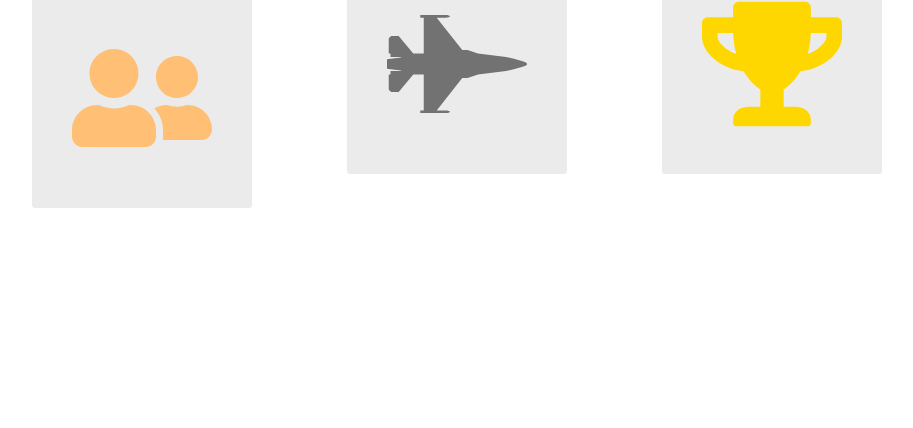
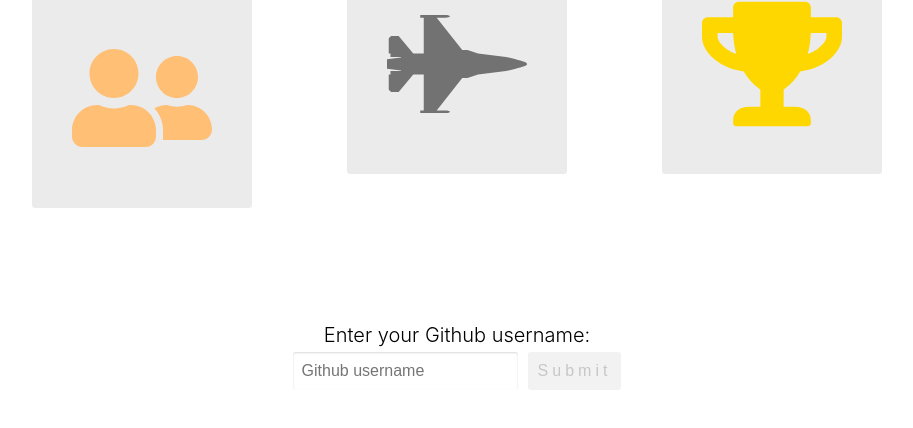
Before and after one commit to blabash/theWarContinues, a React app: page / in a window 1280 px wide. Shown: the part 312-740 px from the top of the page, without its empty margins (183-1096 px from the left). Built offline with nearby package versions, Linux system fonts and the light colour scheme.

Commit message:
Add PlayerInput component

```diff
--- a/app/components/Battle.js
+++ b/app/components/Battle.js
@@ -1,4 +1,5 @@
 import React, { Component } from 'react';
+import PropTypes from 'prop-types';
 import { FaUserFriends, FaFighterJet, FaTrophy } from 'react-icons/fa';
 
 function Instructions() {
@@ -27,11 +28,72 @@ function Instructions() {
   );
 }
 
+export class PlayerInput extends Component {
+  constructor(props) {
+    super(props);
+
+    this.state = {
+      username: '',
+    };
+
+    this.handleSubmit = this.handleSubmit.bind(this);
+    this.handleChange = this.handleChange.bind(this);
+  }
+
+  handleSubmit(e) {
+    e.preventDefault();
+
+    this.props.onSubmit(this.state.username);
+  }
+
+  handleChange(e) {
+    this.setState({
+      username: e.target.value,
+    });
+  }
+
+  render() {
+    return (
+      <form className='flex-center column player' onSubmit={this.handleSubmit}>
+        <label htmlFor='username' className='player-label'>
+          {this.props.label}
+        </label>
+        <div className='row player-inputs'>
+          <input
+            type='text'
+            id='username'
+            placeholder='Github username'
+            onChange={this.handleChange}
+            value={this.state.username}
+            autoComplete='off'
+          />
+          <button
+            className='btn dark-btn'
+            type='submit'
+            disabled={!this.state.username}
+          >
+            Submit
+          </button>
+        </div>
+      </form>
+    );
+  }
+}
+
+PlayerInput.propTypes = {
+  onSubmit: PropTypes.func.isRequired,
+  label: PropTypes.string.isRequired,
+};
+
 export default class Battle extends Component {
   render() {
     return (
       <React.Fragment>
         <Instructions />
+        <PlayerInput
+          label={'Enter your Github username:'}
+          onSubmit={(value) => console.log(value)}
+        />
       </React.Fragment>
     );
   }
--- a/app/index.css
+++ b/app/index.css
@@ -29,6 +29,71 @@ li {
   display: flex;
   justify-content: center;
   align-items: center;
+}
+
+.column {
+  display: flex;
+  flex-direction: column;
+}
+
+.row {
+  display: flex;
+  flex-direction: row;
+}
+
+.player {
+  flex: 1;
+  margin: 0 20px;
+  padding: 10px;
+}
+
+.player-label {
+  font-size: 20px;
+  margin: 5px 0;
+  font-weight: 300;
+}
+
+.player-inputs input {
+  padding: 9px;
+  font-size: 16px;
+  flex: 2;
+  border-radius: 3px;
+  border: none;
+  box-shadow: inset 0 1px 2px rgba(0, 0, 0, 0.15);
+}
+
+.player-inputs .input-light {
+  background: rgba(0, 0, 0, 0.02);
+}
+
+.player-inputs button {
+  flex: 1;
+  margin-left: 10px;
+}
+
+.btn {
+  padding: 10px;
+  text-decoration: uppercase;
+  letter-spacing: 0.25em;
+  border-radius: 3px;
+  border: none;
+  font-size: 16px;
+  display: flex;
+  justify-content: center;
+  align-items: center;
+  cursor: pointer;
+  text-decoration: none;
+  max-width: 200px;
+}
+
+.dark-btn {
+  color: #e6e6e6;
+  background: #141414;
+}
+
+.dark-btn:disabled {
+  background: #f2f2f2;
+  color: #c7c7c7;
 }
 
 .btn-clear {
```
